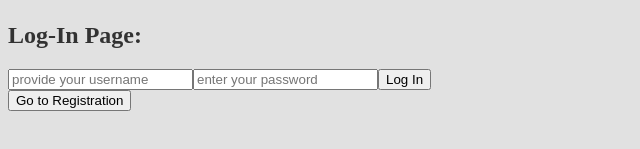
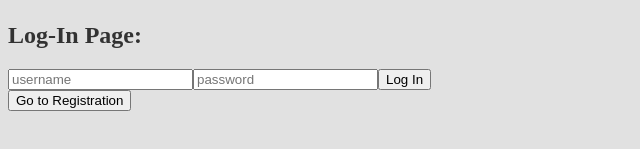
Before and after one commit to matthew-black/react-full-stack, a React (Vite) app: page /login in a window 1280 px wide. Shown: the part 161-310 px from the top of the page, without its empty margins (0-640 px from the left). Built offline with nearby package versions, Linux system fonts and the light colour scheme; no server answers.

Commit message:
simplify placeholder text

```diff
--- a/src/components/Auth/LoginPage.jsx
+++ b/src/components/Auth/LoginPage.jsx
@@ -29,13 +29,13 @@ function LoginPage() {
       <form onSubmit={handleLogIn}>
         <input
           type="text"
-          placeholder="provide your username"
+          placeholder="username"
           value={loginUsername}
           onChange={(e) => setLoginUsername(e.target.value)}
         />
         <input
           type="password"
-          placeholder="enter your password"
+          placeholder="password"
           value={loginPassword}
           onChange={(e) => setLoginPassword(e.target.value)}
         />
--- a/src/components/Auth/RegistrationPage.jsx
+++ b/src/components/Auth/RegistrationPage.jsx
@@ -30,13 +30,13 @@ function RegistrationPage() {
       <form onSubmit={handleRegister}>
         <input
           type="text"
-          placeholder="choose a username"
+          placeholder="username"
           value={registerUsername}
           onChange={(e) => setRegisterUsername(e.target.value)}
         />
         <input
           type="password"
-          placeholder="enter a password"
+          placeholder="password"
           value={registerPassword}
           onChange={(e) => setRegisterPassword(e.target.value)}
         />
```
